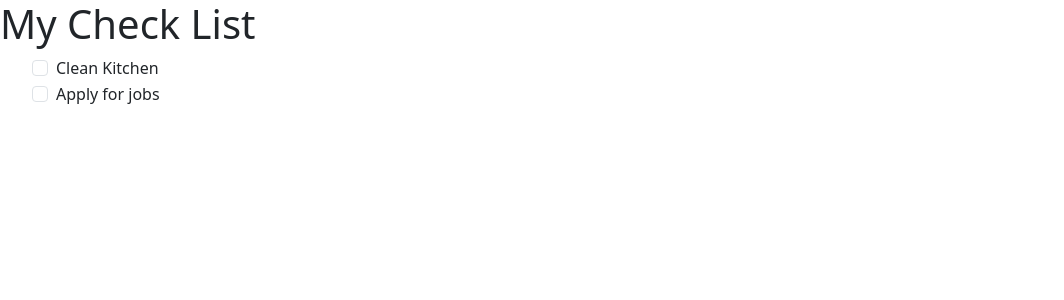
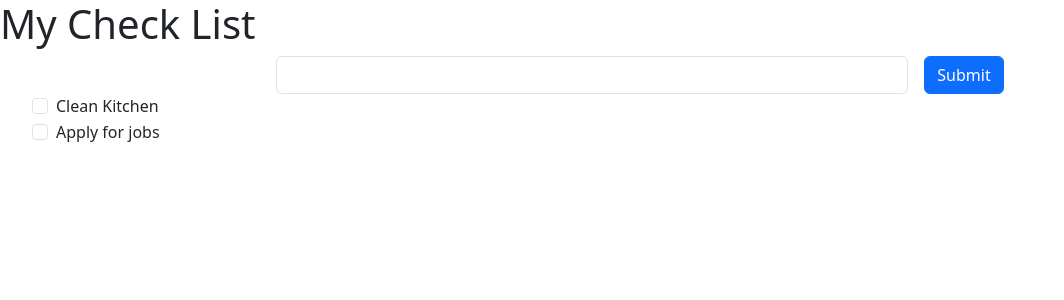
Before and after one commit to mauro1477/Angular-Todo-List, an Angular app: page / in a window 1280 px wide. Shown: the top 300 px of the page, without its empty margins (0-1064 px from the left). Built offline with nearby package versions, Linux system fonts and the light colour scheme.

Commit message:
Imported FormsModule to use ngModel for form input button

```diff
--- a/src/app/app.component.html
+++ b/src/app/app.component.html
@@ -1,5 +1,5 @@
 <style>
-  .wish-list{
+    .wish-list {
         list-style: none;
     }
 </style>
@@ -7,13 +7,22 @@
 <main class="main">
     <div class="content">
         <h1>{{ title }}</h1>
+        <div class="row gx-3 gy-2 justify-content-center align-items-center">
+            <div class="col-sm-6">
+                <label class="visually-hidden" for="todo-list-input"></label>
+                <input [(ngModel)]="todoListText" class="form-control" type="text" name="" id="">
+            </div>
+            <div class="col-auto">
+                <button (click)="addTodoListItem()" class="btn btn-primary" type="submit">Submit</button>
+            </div>
+        </div>
         <div class="contenter">
             <div *ngIf="items.length === 0">
                 There are no list items to display.
             </div>
             <ul class="wish-list">
                 <li *ngFor="let item of items">
-          <div class="form-check" >
+                    <div class="form-check">
                         <label class="form-check-label" for="">
               <input class="form-check-input"  type="checkbox" name="" id="">{{item.todoListText}}
             </label>
--- a/src/app/app.component.ts
+++ b/src/app/app.component.ts
@@ -2,10 +2,11 @@ import { Component } from '@angular/core';
 import { RouterOutlet } from '@angular/router';
 import { todoListItem } from '../shared/modules/todoListItem';
 import { NgFor, NgIf } from '@angular/common';
+import { FormsModule } from '@angular/forms';
 
 @Component({
   selector: 'app-root',
-  imports: [RouterOutlet,NgFor,NgIf],
+  imports: [RouterOutlet,NgFor,NgIf,FormsModule],
   templateUrl: './app.component.html',
   styleUrl: './app.component.scss'
 })
@@ -14,5 +15,10 @@ export class AppComponent {
     new todoListItem('Clean Kitchen'),
     new todoListItem('Apply for jobs')
   ];
+  todoListText : String = "";
   title = 'My Check List';
+
+  addTodoListItem(){
+    this.items.push(new todoListItem(this.todoListText))
+  }
 }
```
Lines whose indentation alone changed are shown as unchanged.
